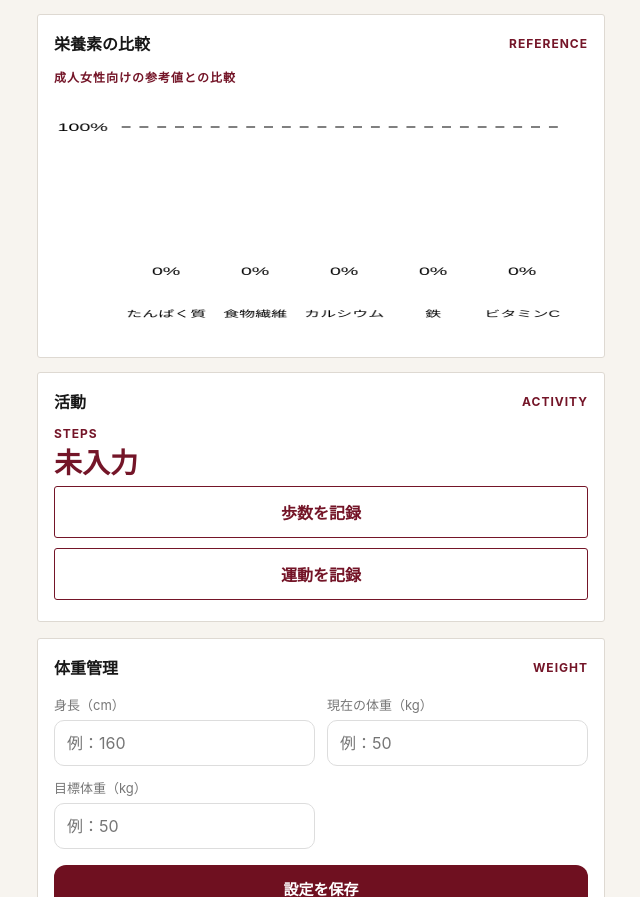
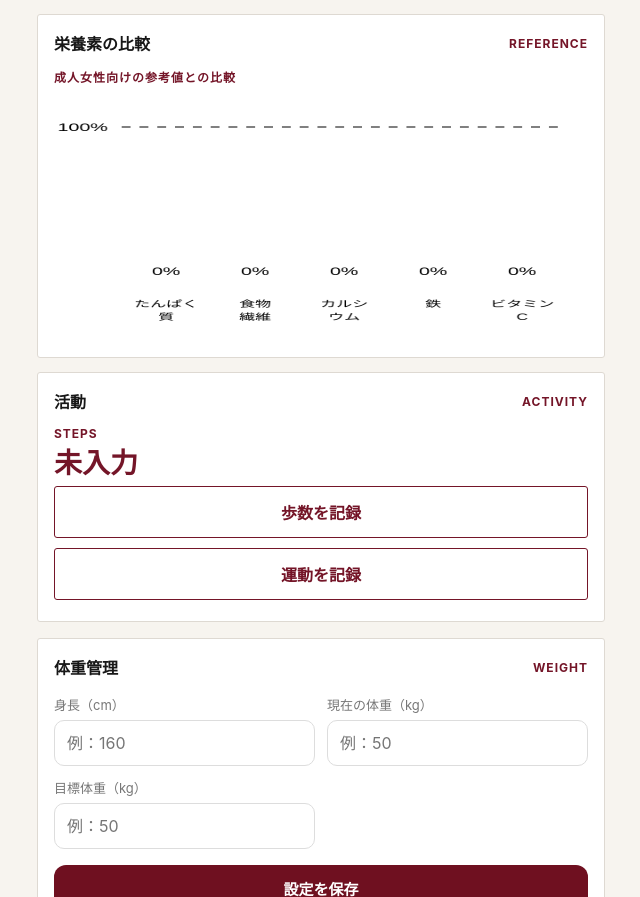
Before and after one commit to neko0507p-arch/meal-management, a plain HTML site: page index.html in a window 1280 px wide. Shown: the part 1610-2507 px from the top of the page, without its empty margins (319-959 px from the left). Drawn offline with Linux system fonts and the light colour scheme.

Commit message:
栄養素グラフの項目表示を見やすく調整
Refactor shortLabels to use nested arrays for better text alignment in the canvas rendering.

```diff
--- a/index.html
+++ b/index.html
@@ -1472,19 +1472,27 @@ function renderNutrition() {
 
       ctx.font = "9px sans-serif";
 
-      const shortLabels = [
-        "たんぱく質",
-        "食物繊維",
-        "カルシウム",
-        "鉄",
-        "ビタミンC"
-      ];
+     const shortLabels = [
+  ["たんぱく", "質"],
+  ["食物", "繊維"],
+  ["カルシ", "ウム"],
+  ["鉄", ""],
+  ["ビタミン", "C"]
+];
 
       ctx.fillText(
-        shortLabels[index],
-        x + barWidth / 2,
-        height - 20
-      );
+  shortLabels[index][0],
+  x + barWidth / 2,
+  height - 30
+);
+
+if (shortLabels[index][1]) {
+  ctx.fillText(
+    shortLabels[index][1],
+    x + barWidth / 2,
+    height - 17
+  );
+}
     });
 
     ctx.font = "11px sans-serif";
```
